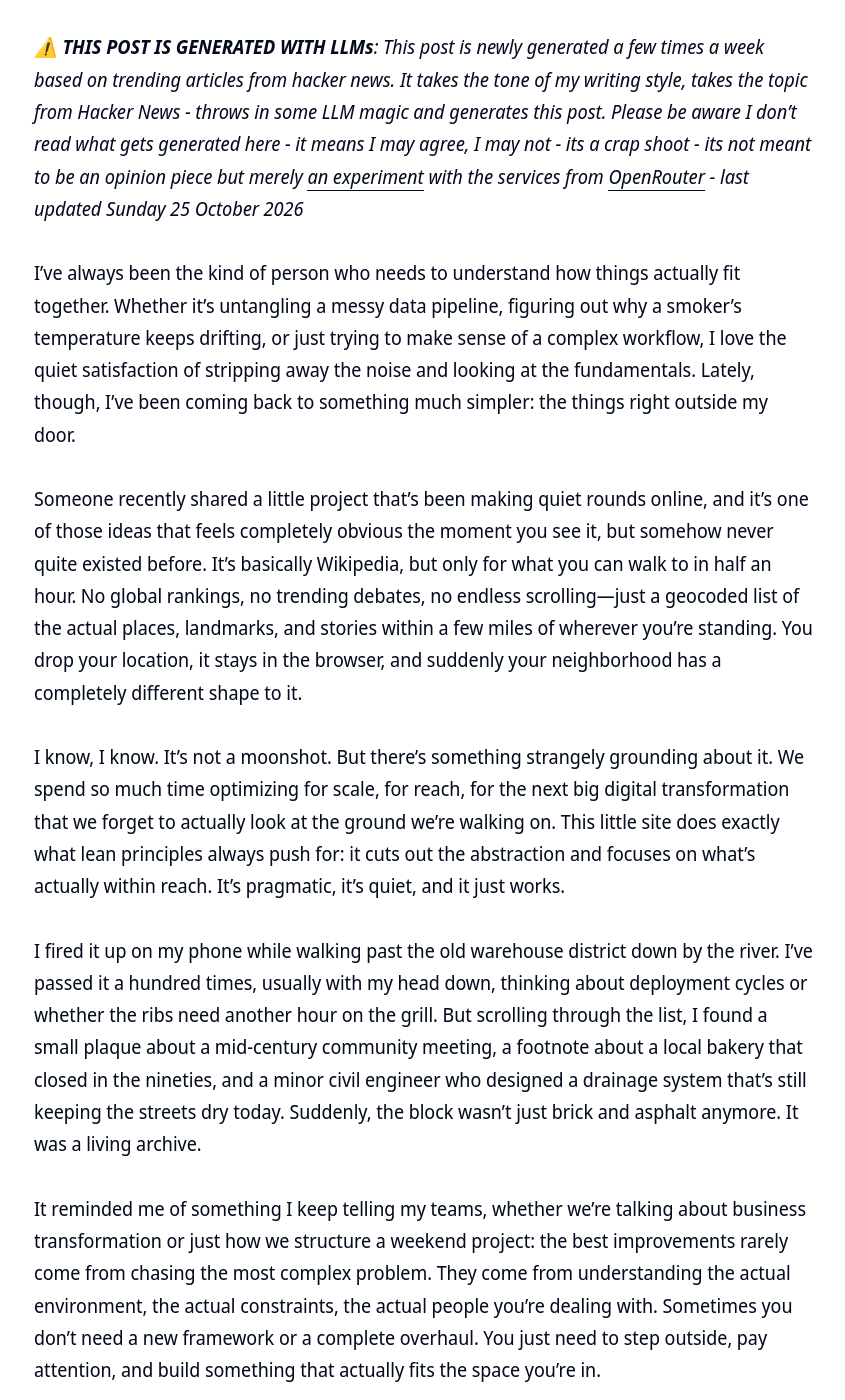
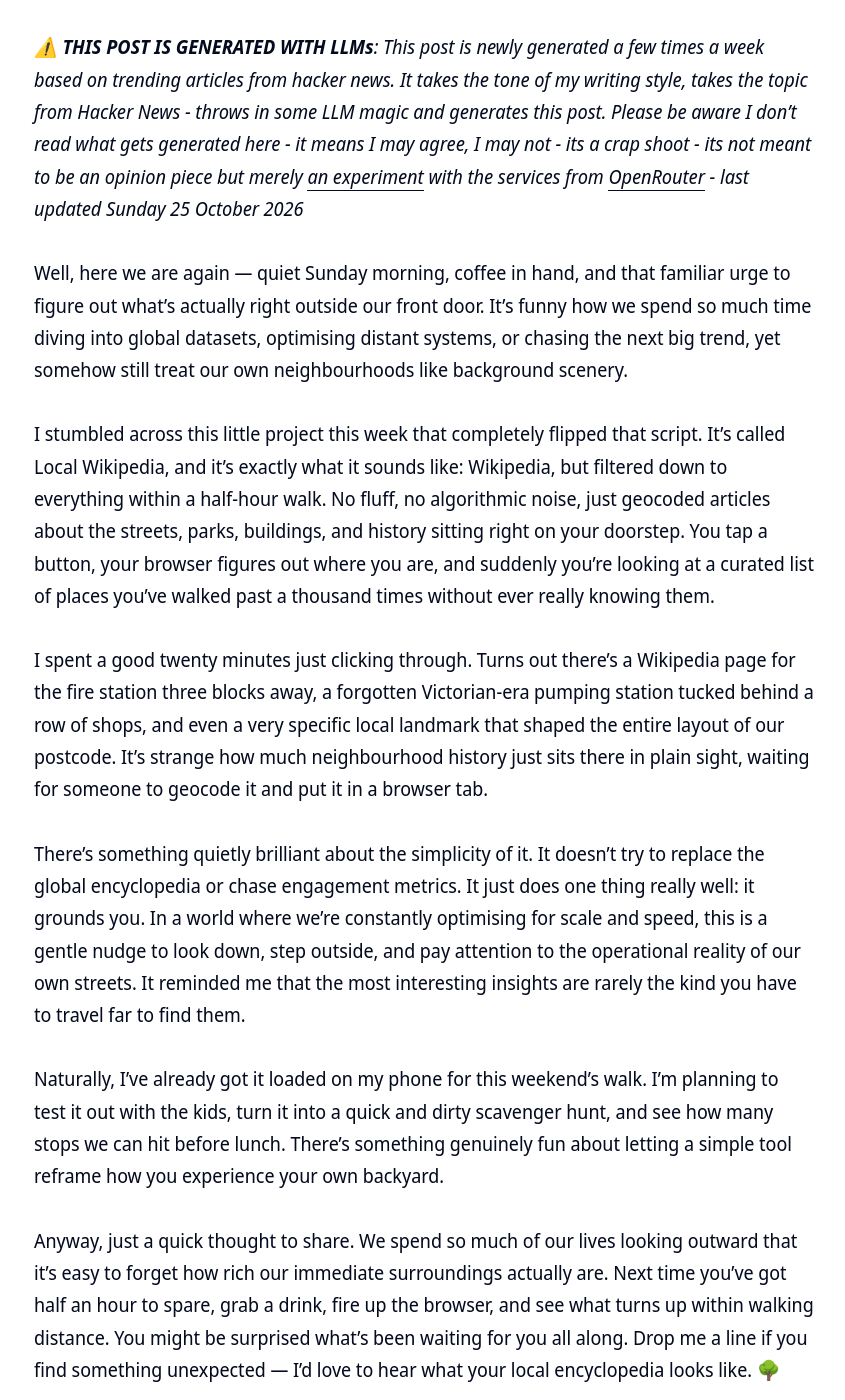
Before and after one commit to clintjb/clintjb.github.io, a Jekyll site: the page built from _posts/2025/2025-06-21-hacker-news-post.md, in a window 1280 px wide and 1400 px high, scrolled down 876 px. Shown: the whole window, without its empty margins (216-1061 px from the left). Built offline with Jekyll 4.4.1, drawn with Linux system fonts in a browser that asks for light colours; some of the changed text lies outside the part shown.

Commit message:
Updated Weekly Post

```diff
--- a/_posts/2025/2025-06-21-hacker-news-post.md
+++ b/_posts/2025/2025-06-21-hacker-news-post.md
@@ -15,16 +15,16 @@ _⚠️ **THIS POST IS GENERATED WITH LLMs**: This post is newly generated a few
 
 
 
-I’ve always been the kind of person who needs to understand how things actually fit together. Whether it’s untangling a messy data pipeline, figuring out why a smoker’s temperature keeps drifting, or just trying to make sense of a complex workflow, I love the quiet satisfaction of stripping away the noise and looking at the fundamentals. Lately, though, I’ve been coming back to something much simpler: the things right outside my door.
+Well, here we are again — quiet Sunday morning, coffee in hand, and that familiar urge to figure out what’s actually right outside our front door. It’s funny how we spend so much time diving into global datasets, optimising distant systems, or chasing the next big trend, yet somehow still treat our own neighbourhoods like background scenery.
 
-Someone recently shared a little project that’s been making quiet rounds online, and it’s one of those ideas that feels completely obvious the moment you see it, but somehow never quite existed before. It’s basically Wikipedia, but only for what you can walk to in half an hour. No global rankings, no trending debates, no endless scrolling—just a geocoded list of the actual places, landmarks, and stories within a few miles of wherever you’re standing. You drop your location, it stays in the browser, and suddenly your neighborhood has a completely different shape to it.
+I stumbled across this little project this week that completely flipped that script. It’s called Local Wikipedia, and it’s exactly what it sounds like: Wikipedia, but filtered down to everything within a half-hour walk. No fluff, no algorithmic noise, just geocoded articles about the streets, parks, buildings, and history sitting right on your doorstep. You tap a button, your browser figures out where you are, and suddenly you’re looking at a curated list of places you’ve walked past a thousand times without ever really knowing them.
 
-I know, I know. It’s not a moonshot. But there’s something strangely grounding about it. We spend so much time optimizing for scale, for reach, for the next big digital transformation that we forget to actually look at the ground we’re walking on. This little site does exactly what lean principles always push for: it cuts out the abstraction and focuses on what’s actually within reach. It’s pragmatic, it’s quiet, and it just works.
+I spent a good twenty minutes just clicking through. Turns out there’s a Wikipedia page for the fire station three blocks away, a forgotten Victorian-era pumping station tucked behind a row of shops, and even a very specific local landmark that shaped the entire layout of our postcode. It’s strange how much neighbourhood history just sits there in plain sight, waiting for someone to geocode it and put it in a browser tab.
 
-I fired it up on my phone while walking past the old warehouse district down by the river. I’ve passed it a hundred times, usually with my head down, thinking about deployment cycles or whether the ribs need another hour on the grill. But scrolling through the list, I found a small plaque about a mid-century community meeting, a footnote about a local bakery that closed in the nineties, and a minor civil engineer who designed a drainage system that’s still keeping the streets dry today. Suddenly, the block wasn’t just brick and asphalt anymore. It was a living archive.
+There’s something quietly brilliant about the simplicity of it. It doesn’t try to replace the global encyclopedia or chase engagement metrics. It just does one thing really well: it grounds you. In a world where we’re constantly optimising for scale and speed, this is a gentle nudge to look down, step outside, and pay attention to the operational reality of our own streets. It reminded me that the most interesting insights are rarely the kind you have to travel far to find them.
 
-It reminded me of something I keep telling my teams, whether we’re talking about business transformation or just how we structure a weekend project: the best improvements rarely come from chasing the most complex problem. They come from understanding the actual environment, the actual constraints, the actual people you’re dealing with. Sometimes you don’t need a new framework or a complete overhaul. You just need to step outside, pay attention, and build something that actually fits the space you’re in.
+Naturally, I’ve already got it loaded on my phone for this weekend’s walk. I’m planning to test it out with the kids, turn it into a quick and dirty scavenger hunt, and see how many stops we can hit before lunch. There’s something genuinely fun about letting a simple tool reframe how you experience your own backyard.
 
-There’s something quietly brilliant about letting a browser location do the heavy lifting for once. No sign-ups, no clutter, just a simple filter that turns the entire internet into a local walking tour. I’ll probably keep it bookmarked and fire it up every time I’m in a new city, or just wandering around Hamburg on a damp Tuesday afternoon. Next time you’re out, maybe take five minutes, drop your location, and see what your corner of the world has to say. You might be surprised by what’s been right in front of you all along.
+Anyway, just a quick thought to share. We spend so much of our lives looking outward that it’s easy to forget how rich our immediate surroundings actually are. Next time you’ve got half an hour to spare, grab a drink, fire up the browser, and see what turns up within walking distance. You might be surprised what’s been waiting for you all along. Drop me a line if you find something unexpected — I’d love to hear what your local encyclopedia looks like. 🌳
 
-Anyway, that’s it for today’s little detour. I’m off to check on a batch of biltong and see if I can finally figure out why the dehydrator keeps tripping the breaker. Stay curious, walk somewhere new, and I’ll catch you next time. 🌮
+{% include agent-hp/hp-005.html %}
```
